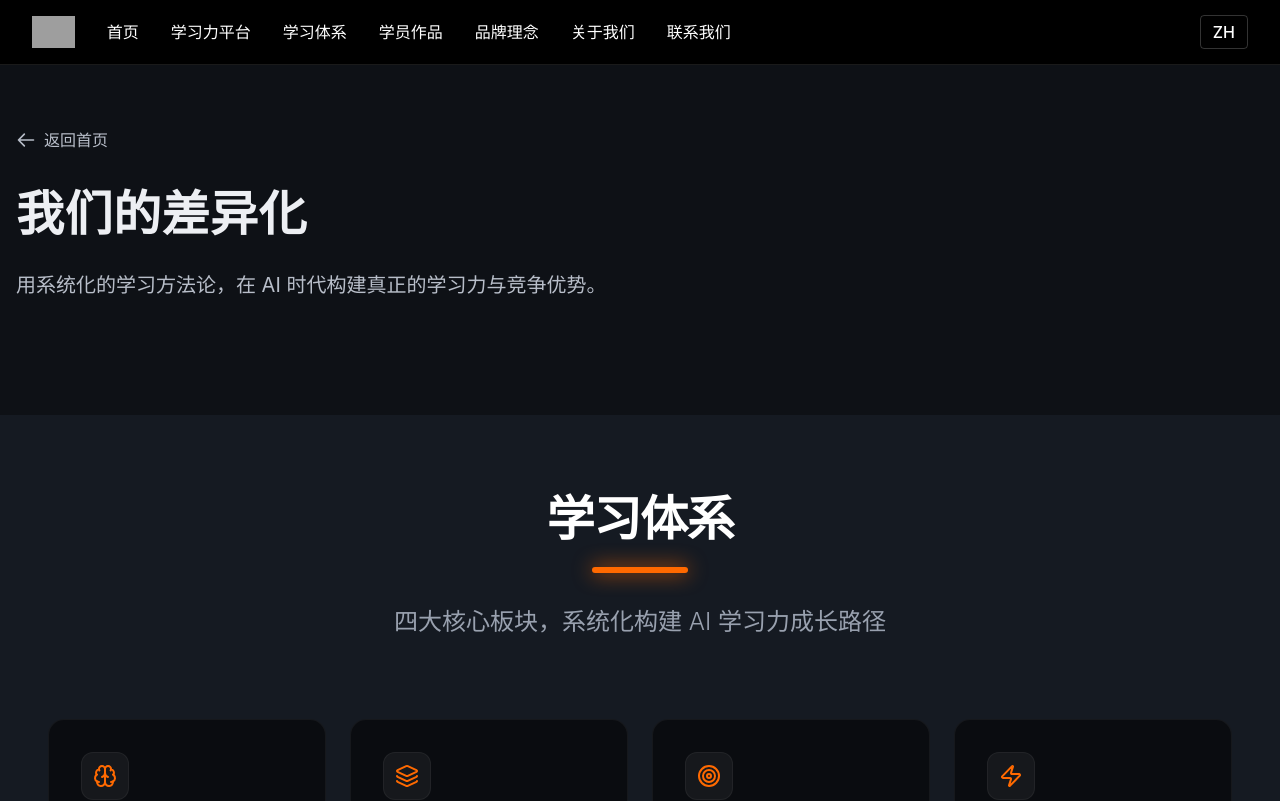
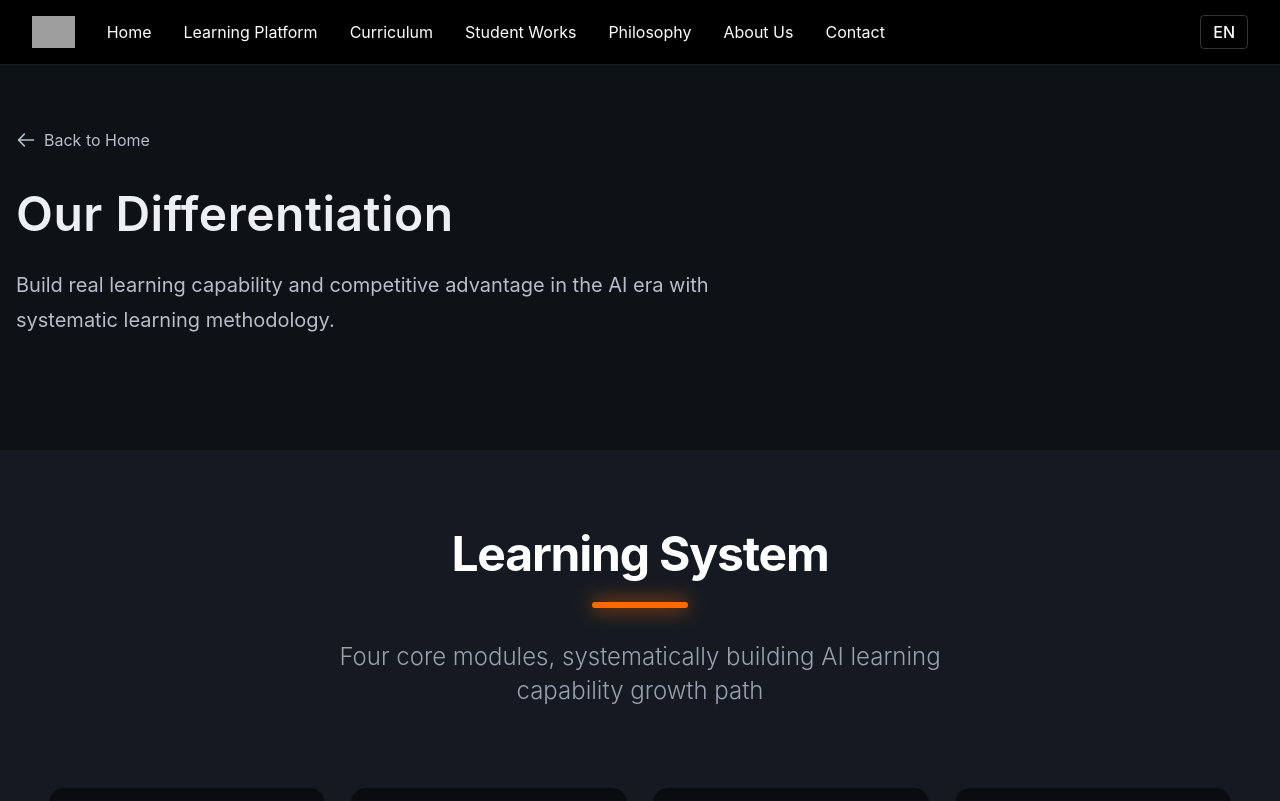
Before and after one commit to beebee-ai/Beebeeai, a React (Vite) app: page /differentiation in a window 1280 px wide. Shown: the top 801 px of the page. Built offline with nearby package versions, Linux system fonts and the light colour scheme; grey boxes are pictures that could not be loaded.

Commit message:
Update files from Figma Make

```diff
--- a/src/app/contexts/LanguageContext.tsx
+++ b/src/app/contexts/LanguageContext.tsx
@@ -15,7 +15,24 @@ interface LanguageContextType {
 const LanguageContext = createContext<LanguageContextType | undefined>(undefined);
 
 export function LanguageProvider({ children }: { children: ReactNode }) {
-  const [language, setLanguageState] = useState<Language>('ZH');
+  // 检测浏览器语言偏好或从 localStorage 获取
+  const getInitialLanguage = (): Language => {
+    // 首先检查是否有用户手动设置的语言偏好
+    const savedLanguage = localStorage.getItem('preferred-language');
+    if (savedLanguage === 'ZH' || savedLanguage === 'EN') {
+      return savedLanguage;
+    }
+
+    // 如果没有，检测浏览器语言
+    const browserLang = navigator.language.toLowerCase();
+    // 如果浏览器语言是中文相关，返回 ZH，否则返回 EN
+    if (browserLang.startsWith('zh')) {
+      return 'ZH';
+    }
+    return 'EN';
+  };
+
+  const [language, setLanguageState] = useState<Language>(getInitialLanguage());
 
   const setLanguage = (lang: Language) => {
     setLanguageState(lang);
```
